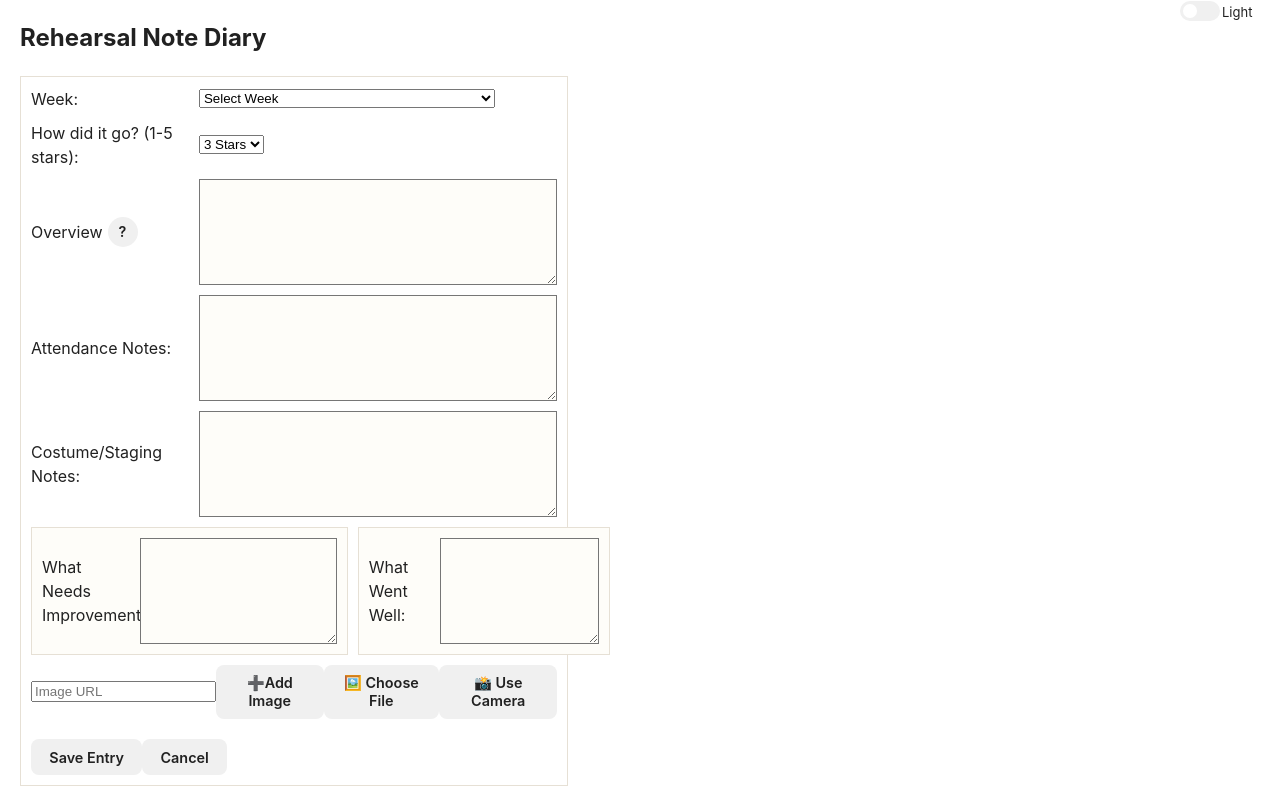
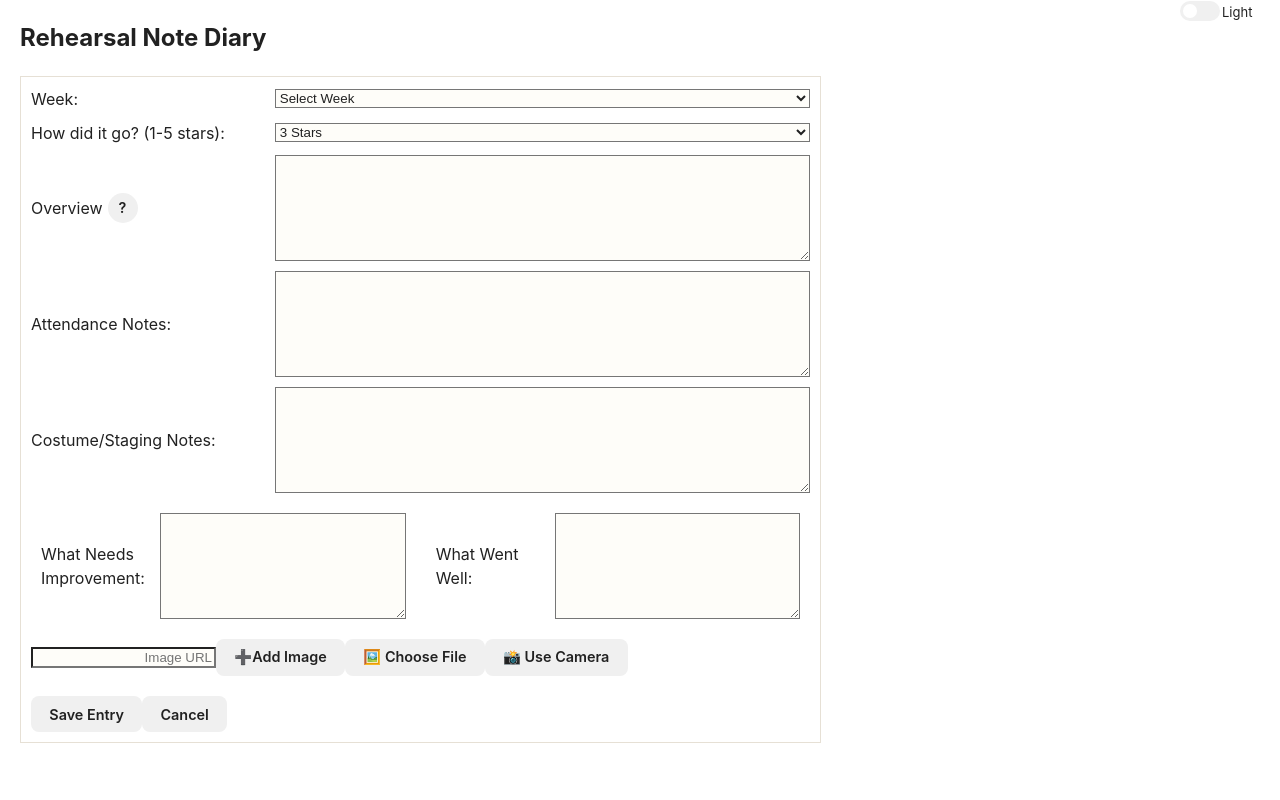
Before and after one commit to boblete/rehearsal-notebook, a React (Vite) app: page / in a window 1280 px wide. Both pictures are taken after a click on the button "+ Add Entry". Built offline with nearby package versions, Linux system fonts and the light colour scheme.

Commit message:
fixing layout weirdness

```diff
--- a/src/App.css
+++ b/src/App.css
@@ -74,10 +74,7 @@
   width: 100%;
 }
 
-.entry-area {
-  width: 70%;
-  min-width: 250px;
-}
+
 .entries {
     width: 70%; /* Adjust the width as needed */
     display: flex; /* Add flex display */
@@ -104,6 +101,7 @@
 }
 
 .diary-form {
+  width:100%;
   border: 1px solid #d3d3d3; /* Lighter gray border */
   padding: 10px; /* Optional: Add padding to create some space around the form */
   flex-grow: 1;
@@ -125,8 +123,10 @@
   color: var(--text-color);
   padding-right: 10px; /* Add some spacing between label and input */
 }
-.form-group .input {
+.form-group input {
   text-align: right;
+  color: var(--text-color);
+  background-color: var(--paper-color);
 }
 
 /* Add flex-grow to textareas to allow them to expand */
@@ -134,6 +134,12 @@
   flex-grow: 1; /* Allow the textarea to take up available space */
   min-height: 100px; /* Optional: Set a minimum height for the textareas */
   resize: vertical; /* Optional: Allow the user to resize the textarea vertically */
+  color: var(--text-color);
+  background-color: var(--paper-color);
+}
+.form-group select {
+  flex-grow: 1; /* Allow the textarea to take up available space */
+  color: var(--text-color);
   background-color: var(--paper-color);
 }
 .feedback-container {
@@ -144,10 +150,10 @@
 
 .feedback-box {
   flex: 1; /* Each box takes up equal space */
-  border: 1px solid #ccc; /* Nice border */
+
   padding: 10px;
   box-sizing: border-box; /* Include padding in width */border-color: var(--border-color);
-  background-color: var(--paper-color);
+
 
 }
 .sidebar .selected {
@@ -212,6 +218,10 @@
   font-size: 0.9em;
   max-height: 90vh;
 }
+.entry-area {
+  min-width: 250px;
+  width: 100%; /* Take full width */
+}
   /* Mobile media queries */
   @media (max-width: 768px) {
     .app-container {
@@ -229,6 +239,7 @@
     }
 
     .entry-area {
+      min-width: 250px;
       width: 100%; /* Take full width */
     }
 
@@ -259,7 +270,7 @@
   }
 
 .theme-toggle-container {
-  position: fixed;
+  position: absolute;
   right:0px;
   top:1px;
   display: inline-block;
@@ -274,7 +285,7 @@
   padding: none;
   display: inline-block;
   font-size: small;
-  position: fixed;
+  position: absolute;
   width: fit-content;
 
 }
```
